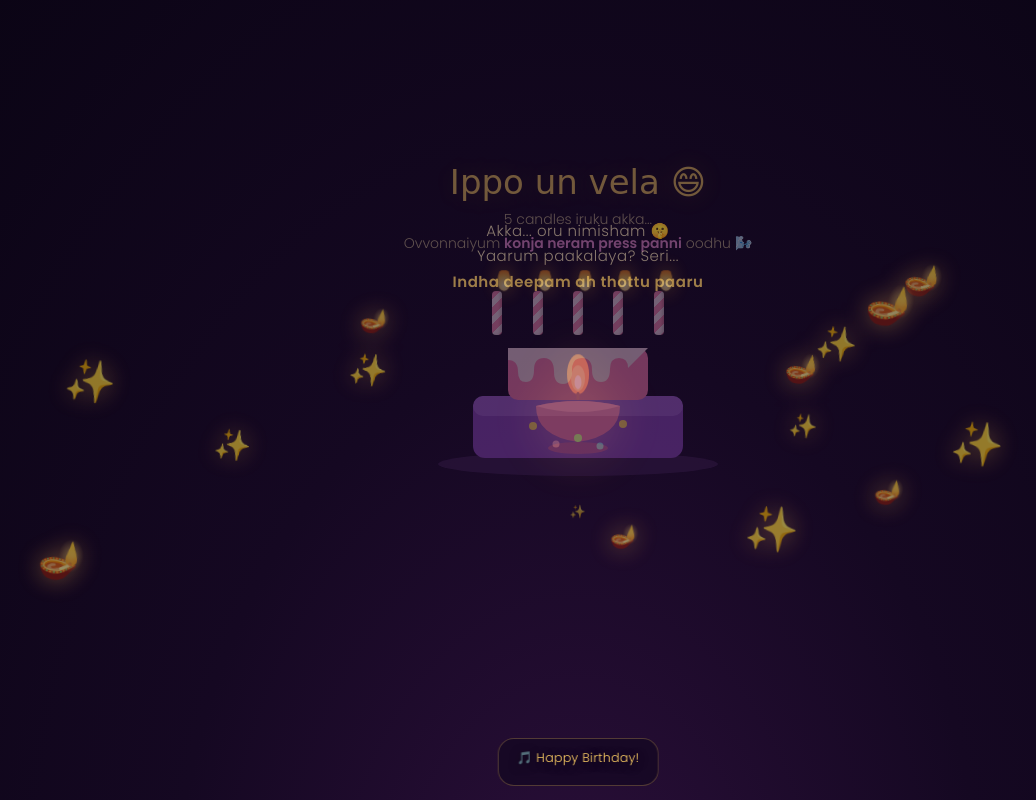
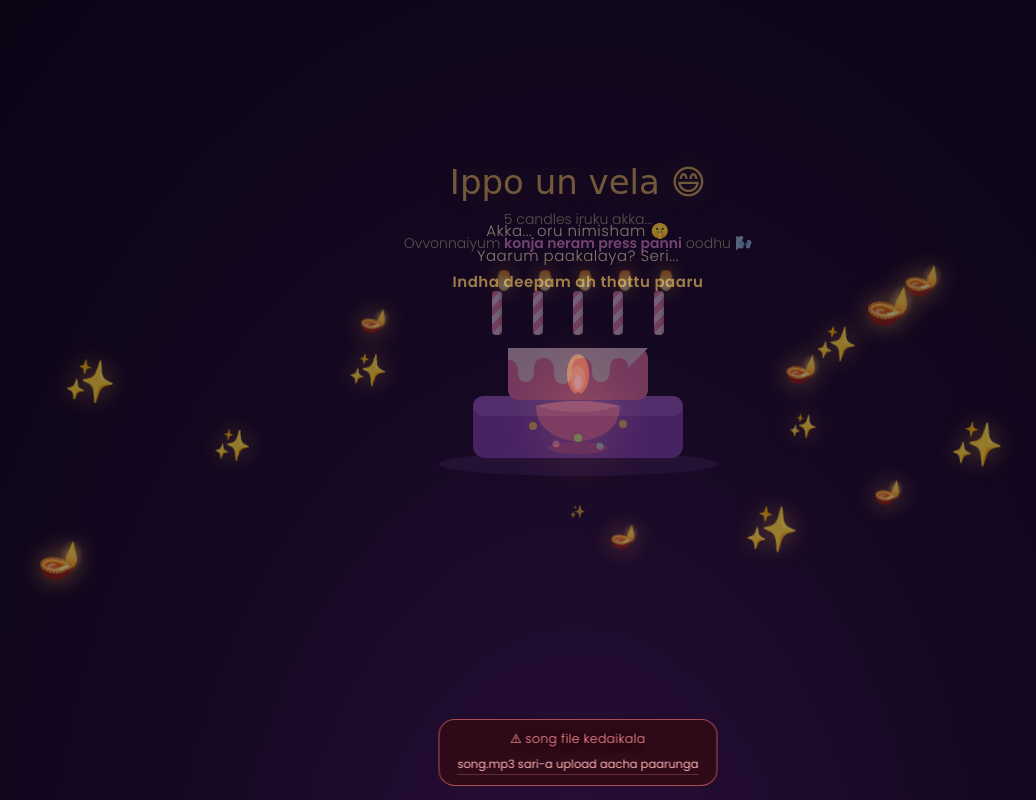
Before and after one commit to adiseelan/Birthday-wishes, a plain HTML site: page index.html in a window 1280 px wide. Both pictures are taken after a click on the element 640 px from the left and 459 px from the top of the page. Shown: the whole page, without its empty margins (62-1098 px from the left). Drawn offline with Linux system fonts and the light colour scheme; a web font is replaced by a local one.

Commit message:
Modify song file handling and UI messages
Updated song file references and error messages in the music player.

```diff
--- a/index.html
+++ b/index.html
@@ -282,6 +282,9 @@
     border-bottom:1px dotted rgba(203,184,144,.5); padding-bottom:1px;
   }
   #fullSongLink:active { color:#ffd166; }
+  #musicBar.warn { border-color:rgba(255,120,120,.6); background:rgba(50,10,20,.82); }
+  #musicBar.warn #nowPlaying { color:#ff8f8f; }
+  #musicBar.warn #fullSongLink { color:#ffb3b3; border-bottom-color:rgba(255,150,150,.5); }
   body.music-on .stage { padding-bottom:140px; }
   body.music-on .letter-card { max-height:58vh; }
 
@@ -439,6 +442,8 @@ function pop(){ tone(240,0,.12,'square',.08); }
 const song = $('song');
 const SONG_SOURCES = [
   'song.mp3',
+  './song.mp3',
+  '1-03_Kannil_Anbai_-_MassTamilan_com.mp3',   // rename pannaama upload panna case
   'song.m4a',
   'song.ogg',
   'https://p.scdn.co/mp3-preview/c5191bf204136c412243d5ffa7324de219ad743a'
@@ -460,10 +465,13 @@ function happyBirthdayTune(){
 
 function goMelody(){
   fallbackTune = true; songOn = true;
-  $('nowPlaying').textContent = '🎵 Happy Birthday!';
+  $('nowPlaying').textContent = '⚠ song file kedaikala';
   $('playPauseBtn').style.display = 'none';
-  $('fullSongLink').style.display = 'none';
-  happyBirthdayTune();
+  $('fullSongLink').textContent = 'song.mp3 sari-a upload aacha paarunga';
+  $('fullSongLink').removeAttribute('href');
+  $('musicBar').classList.add('show','warn');
+  document.body.classList.add('music-on');
+  happyBirthdayTune();   // silence irukaadha, temp-a melody olikkum
 }
 
 /* mundhaadi source fail aana, adutha source ah try pannu */
```
